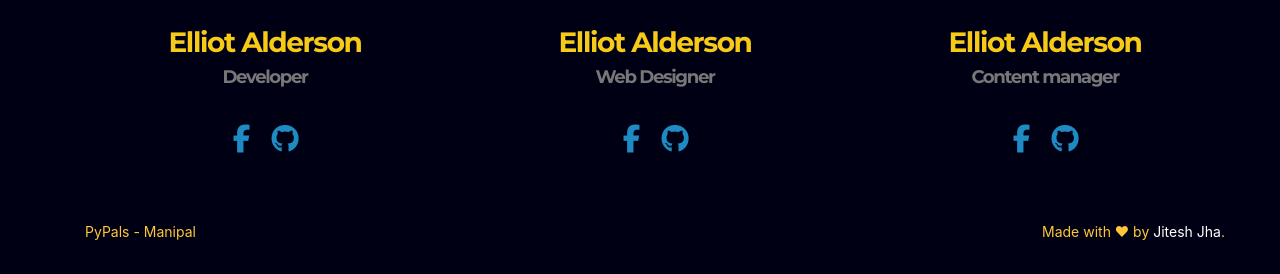
After one commit to avikantz/pypals-website, a Flask app: page /team in a window 1280 px wide. The commit adds this page. Shown: the part 978-1252 px from the top of the page. Run offline with Flask 2, Linux system fonts and the light colour scheme; parts of the project's set-up code (start-up, migrations or seed data) failed here and were passed over; some libraries are stand-ins or nearby versions.

Commit message:
Meet the Team structure

```diff
--- a/app.py
+++ b/app.py
@@ -59,6 +59,10 @@ def proposal():
 @app.route("/conduct")
 def conduct():
     return render_template('conduct.html')
+
+@app.route("/team")
+def team():
+    return render_template('team.html')
 
 @app.route("/faq")
 def faq():
--- /dev/null
+++ b/static/css/team.css
@@ -0,0 +1,9 @@
+.img-quadrata {
+      border-radius:50%;
+      width:250px;
+      height:250px;
+}
+
+i {
+  padding: 0.5pc;
+}
--- a/templates/404.html
+++ b/templates/404.html
@@ -43,6 +43,8 @@
             </li>
             <li><a href="faq">FAQ</a>
             </li>
+            <li><a href="team">Meet the Team</a>
+            </li>
         </ul>
     </div>
   <div class="navbar-wrapper">
--- a/templates/conduct.html
+++ b/templates/conduct.html
@@ -25,6 +25,8 @@
             <li class="active"><a href="conduct">Code of Conduct</a>
             </li>
             <li><a href="faq">FAQ</a>
+            </li>
+            <li><a href="team">Meet the Team</a>
             </li>
         </ul>
     </div>
--- a/templates/faq.html
+++ b/templates/faq.html
@@ -25,6 +25,8 @@
             <li><a href="conduct">Code of Conduct</a>
             </li>
             <li class="active"><a href="faq">FAQ</a>
+            </li>
+            <li><a href="team">Meet the Team</a>
             </li>
         </ul>
     </div>
--- a/templates/index.html
+++ b/templates/index.html
@@ -25,6 +25,8 @@
             <li><a href="conduct">Code of Conduct</a>
             </li>
             <li><a href="faq">FAQ</a>
+            </li>
+            <li><a href="team">Meet the Team</a>
             </li>
         </ul>
     </div>
--- a/templates/proposal.html
+++ b/templates/proposal.html
@@ -25,6 +25,8 @@
             <li><a href="conduct">Code of Conduct</a>
             </li>
             <li><a href="faq">FAQ</a>
+            </li>
+            <li><a href="team">Meet the Team</a>
             </li>
         </ul>
     </div>
--- a/templates/register.html
+++ b/templates/register.html
@@ -26,6 +26,8 @@
             <li><a href="conduct">Code of Conduct</a>
             </li>
             <li><a href="faq">FAQ</a>
+            </li>
+            <li><a href="team">Meet the Team</a>
             </li>
         </ul>
     </div>
--- /dev/null
+++ b/templates/team.html
@@ -0,0 +1,119 @@
+<!DOCTYPE HTML>
+<html lang="en">
+<head>
+  <meta charset="UTF-8">
+  <meta name="viewport" content="width=device-width,initial-scale=1">
+  <meta name="theme-color" content="#000015">
+  <title>PyPals</title>
+  <link rel="stylesheet" href="https://maxcdn.bootstrapcdn.com/bootstrap/3.3.7/css/bootstrap.min.css" integrity="sha384-BVYiiSIFeK1dGmJRAkycuHAHRg32OmUcww7on3RYdg4Va+PmSTsz/K68vbdEjh4u" crossorigin="anonymous">
+  <link rel="stylesheet" href="./static/css/normalize.css" />
+  <link rel="stylesheet" href="./static/css/style.css" />
+  <link rel="stylesheet" href="./static/css/team.css" />
+  <script src="https://use.fontawesome.com/f75179928d.js"></script>
+  <link href='https://fonts.googleapis.com/css?family=Source+Code+Pro|Montserrat:700|Open+Sans:300italic,400italic,700italic,400,300,700' rel='stylesheet' type='text/css' />
+  <link rel="icon" href="./static/images/favicon.ico" sizes="16x16 32x32 48x48 64x64"/>
+</head>
+<body>
+  <div class="container">
+    <div class="row">
+        <ul class="nav nav-pills pull-right red">
+            <li><a href="/">Home</a>
+            </li>
+            <li><a href="register">Register</a>
+            </li>
+            <li><a href="proposal">Proposal</a>
+            </li>
+            <li><a href="conduct">Code of Conduct</a>
+            </li>
+            <li><a href="faq">FAQ</a>
+            </li>
+            <li class="active"><a href="team">Meet the Team</a>
+            </li>
+        </ul>
+    </div>
+    <div class="section">
+            <div class="container">
+                <div class="row">
+                    <div class="col-md-12">
+                        <h1 class="text-center">Team</h1>
+                        <p class="text-center">We are a group of skilled individuals</p>
+                    </div>
+                </div>
+                <div class="row">
+                    <div class="col-md-4">
+                        <img src="https://ununsplash.imgix.net/photo-1417024321782-1375735f8987?q=75&fm=jpg&s=7af3f809a9c1b90b7fcbd71655b661bc"
+                        class="img-quadrata center-block" >
+                        <h3 class="text-center" >Elliot Alderson
+                        <br/>
+                        <small> Developer</small></h3>
+                          <h3 class="text-center"><a href="#"><i class="fa fa-facebook"></i></a>
+                          <a href="#"><i class="fa fa-github"></i></a></h3>
+                    </div>
+                    <div class="col-md-4">
+                        <img src="https://unsplash.imgix.net/reserve/fqUehZ3ZRru2Kh11qDBT_IMG_0042.jpg?q=75&fm=jpg&s=e96c5bfe57acbd6cdfdbe7d84f37656d"
+                        class="center-block img-quadrata" >
+                        <h3 class="text-center" >Elliot Alderson
+                        <br/>
+                        <small> Web Designer</small></h3>
+                        <h3 class="text-center"><a href="#"><i class="fa fa-facebook"></i></a>
+                        <a href="#"><i class="fa fa-github"></i></a></h3>
+                    </div>
+                    <div class="col-md-4">
+                        <img src="https://unsplash.imgix.net/photo-1422222948315-28aadb7a2cb8?q=75&fm=jpg&s=cfeadbd7a991e58b553bee29a7eeca55"
+                        class="center-block img-quadrata">
+                        <h3 class="text-center">Elliot Alderson
+                        <br/>
+                        <small> Content manager</small></h3>
+                        <h3 class="text-center"><a href="#"><i class="fa fa-facebook"></i></a>
+                        <a href="#"><i class="fa fa-github"></i></a></h3>
+                    </div>
+                </div>
+                <div class="row">
+                    <div class="col-md-4">
+                        <img src="https://ununsplash.imgix.net/photo-1417024321782-1375735f8987?q=75&fm=jpg&s=7af3f809a9c1b90b7fcbd71655b661bc"
+                        class="img-quadrata center-block" >
+                        <h3 class="text-center" >Elliot Alderson
+                        <br/>
+                        <small> Developer</small></h3>
+                          <h3 class="text-center"><a href="#"><i class="fa fa-facebook"></i></a>
+                          <a href="#"><i class="fa fa-github"></i></a></h3>
+                    </div>
+                    <div class="col-md-4">
+                        <img src="https://unsplash.imgix.net/reserve/fqUehZ3ZRru2Kh11qDBT_IMG_0042.jpg?q=75&fm=jpg&s=e96c5bfe57acbd6cdfdbe7d84f37656d"
+                        class="center-block img-quadrata" >
+                        <h3 class="text-center" >Elliot Alderson
+                        <br/>
+                        <small> Web Designer</small></h3>
+                        <h3 class="text-center"><a href="#"><i class="fa fa-facebook"></i></a>
+                        <a href="#"><i class="fa fa-github"></i></a></h3>
+                    </div>
+                    <div class="col-md-4">
+                        <img src="https://unsplash.imgix.net/photo-1422222948315-28aadb7a2cb8?q=75&fm=jpg&s=cfeadbd7a991e58b553bee29a7eeca55"
+                        class="center-block img-quadrata">
+                        <h3 class="text-center">Elliot Alderson
+                        <br/>
+                        <small> Content manager</small></h3>
+                        <h3 class="text-center"><a href="#"><i class="fa fa-facebook"></i></a>
+                        <a href="#"><i class="fa fa-github"></i></a></h3>
+                    </div>
+                </div>
+            </div>
+        </div>
+
+
+  <footer class="footer">
+    <div class="container">
+      <div class="row">
+        <div class="col-md-3 text-left">
+          <p>PyPals - Manipal</p>
+        </div>
+        <div class="col-md-9 text-right">
+          <p>Made with ♥ by <a href="http://github.com/jiteshjha">Jitesh Jha</a>.</p>
+        </div>
+      </div>
+    </div>
+  </footer>
+
+  <script src="https://maxcdn.bootstrapcdn.com/bootstrap/3.3.7/js/bootstrap.min.js" integrity="sha384-Tc5IQib027qvyjSMfHjOMaLkfuWVxZxUPnCJA7l2mCWNIpG9mGCD8wGNIcPD7Txa" crossorigin="anonymous"></script>
+</body>
+</html>
```
